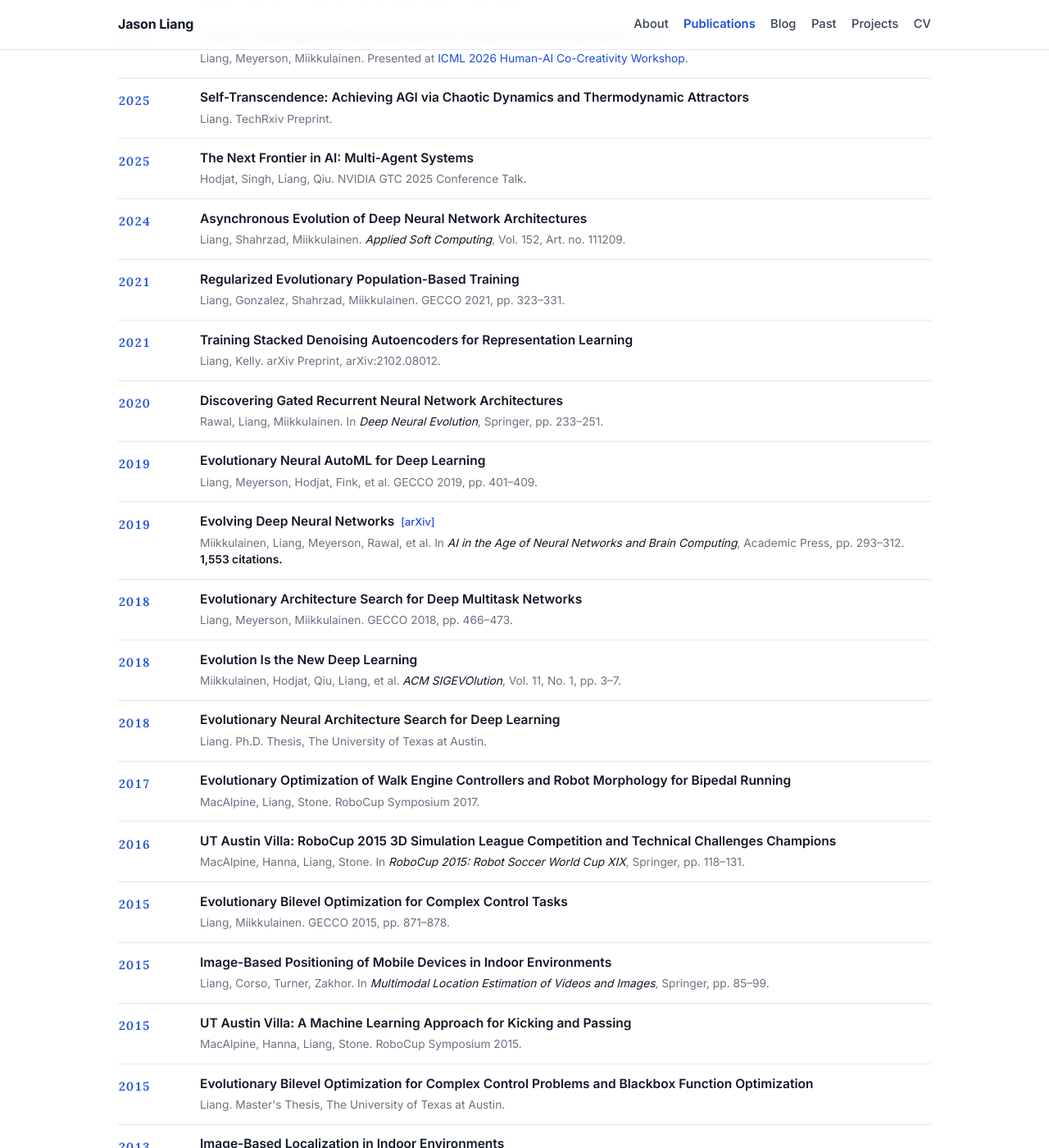
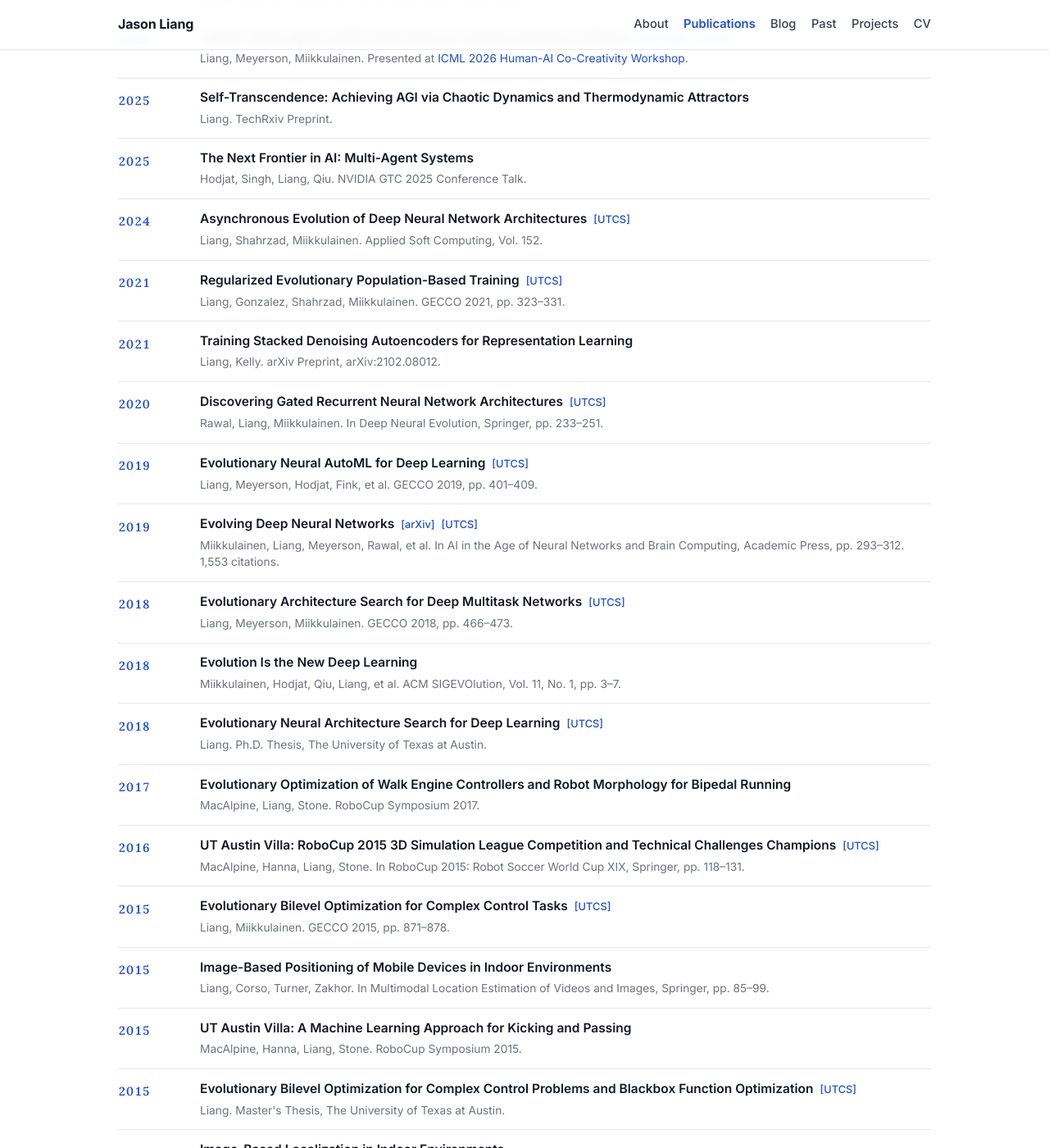
Before and after one commit to jasonzliang/jasonzliang.github.io, a Jekyll site: the page publications.html, which Jekyll copies as it is, in a window 1280 px wide and 1400 px high, scrolled down 299 px. Shown: the whole window at 82% size. Built offline with Jekyll 4.4.1, drawn with Linux system fonts in a browser that asks for light colours.

Commit message:
Add UTCS publication links, update Caesar project page link, and standardize subtext formatting
Co-Authored-By: Claude Code <noreply@anthropic.com>

```diff
--- a/publications.html
+++ b/publications.html
@@ -494,7 +494,7 @@
       </li>
       <li>
         <span class="pub-year">2026</span>
-        <span class="pub-title-row"><a href="https://arxiv.org/abs/2604.20855" target="_blank" rel="noopener" class="pub-title">Caesar: Deep Agentic Web Exploration for Creative Answer Synthesis</a> <a class="pub-arxiv" href="https://www.cognizant.com/us/en/ai-lab/blog/caesar-open-source-ai-research-agent" target="_blank" rel="noopener">[Blog]</a></span>
+        <span class="pub-title-row"><a href="https://arxiv.org/abs/2604.20855" target="_blank" rel="noopener" class="pub-title">Caesar: Deep Agentic Web Exploration for Creative Answer Synthesis</a> <a class="pub-arxiv" href="https://jasonzliang.github.io/caesar-agent/" target="_blank" rel="noopener">[Proj Page]</a> <a class="pub-arxiv" href="https://nn.cs.utexas.edu/?liang:caesar26" target="_blank" rel="noopener">[UTCS]</a></span>
         <span class="pub-meta">Liang, Meyerson, Miikkulainen. Presented at <a href="https://icml.cc/virtual/2026/workshop/54083" target="_blank" rel="noopener">ICML 2026 Human-AI Co-Creativity Workshop</a>.</span>
       </li>
       <li>
@@ -509,12 +509,12 @@
       </li>
       <li>
         <span class="pub-year">2024</span>
-        <a href="https://www.sciencedirect.com/science/article/abs/pii/S1568494623012279" target="_blank" rel="noopener" class="pub-title">Asynchronous Evolution of Deep Neural Network Architectures</a>
-        <span class="pub-meta">Liang, Shahrzad, Miikkulainen. <em>Applied Soft Computing</em>, Vol. 152, Art. no. 111209.</span>
+        <span class="pub-title-row"><a href="https://www.sciencedirect.com/science/article/abs/pii/S1568494623012279" target="_blank" rel="noopener" class="pub-title">Asynchronous Evolution of Deep Neural Network Architectures</a> <a class="pub-arxiv" href="https://nn.cs.utexas.edu/?liang:appliedsoftcomp23" target="_blank" rel="noopener">[UTCS]</a></span>
+        <span class="pub-meta">Liang, Shahrzad, Miikkulainen. Applied Soft Computing, Vol. 152.</span>
       </li>
       <li>
         <span class="pub-year">2021</span>
-        <a href="https://dl.acm.org/doi/10.1145/3449639.3459292" target="_blank" rel="noopener" class="pub-title">Regularized Evolutionary Population-Based Training</a>
+        <span class="pub-title-row"><a href="https://dl.acm.org/doi/10.1145/3449639.3459292" target="_blank" rel="noopener" class="pub-title">Regularized Evolutionary Population-Based Training</a> <a class="pub-arxiv" href="https://nn.cs.utexas.edu/?liang:gecco21" target="_blank" rel="noopener">[UTCS]</a></span>
         <span class="pub-meta">Liang, Gonzalez, Shahrzad, Miikkulainen. GECCO 2021, pp. 323–331.</span>
       </li>
       <li>
@@ -524,32 +524,32 @@
       </li>
       <li>
         <span class="pub-year">2020</span>
-        <a href="https://link.springer.com/chapter/10.1007/978-981-15-3685-4_9" target="_blank" rel="noopener" class="pub-title">Discovering Gated Recurrent Neural Network Architectures</a>
-        <span class="pub-meta">Rawal, Liang, Miikkulainen. In <em>Deep Neural Evolution</em>, Springer, pp. 233–251.</span>
+        <span class="pub-title-row"><a href="https://link.springer.com/chapter/10.1007/978-981-15-3685-4_9" target="_blank" rel="noopener" class="pub-title">Discovering Gated Recurrent Neural Network Architectures</a> <a class="pub-arxiv" href="https://nn.cs.utexas.edu/?rawal:deepbookchapter20" target="_blank" rel="noopener">[UTCS]</a></span>
+        <span class="pub-meta">Rawal, Liang, Miikkulainen. In Deep Neural Evolution, Springer, pp. 233–251.</span>
       </li>
       <li>
         <span class="pub-year">2019</span>
-        <a href="https://dl.acm.org/doi/10.1145/3321707.3321721" target="_blank" rel="noopener" class="pub-title">Evolutionary Neural AutoML for Deep Learning</a>
+        <span class="pub-title-row"><a href="https://dl.acm.org/doi/10.1145/3321707.3321721" target="_blank" rel="noopener" class="pub-title">Evolutionary Neural AutoML for Deep Learning</a> <a class="pub-arxiv" href="https://nn.cs.utexas.edu/?liang:gecco19" target="_blank" rel="noopener">[UTCS]</a></span>
         <span class="pub-meta">Liang, Meyerson, Hodjat, Fink, et al. GECCO 2019, pp. 401–409.</span>
       </li>
       <li>
         <span class="pub-year">2019</span>
-        <span class="pub-title-row"><a href="https://www.sciencedirect.com/science/article/pii/B9780128154809000153" target="_blank" rel="noopener" class="pub-title">Evolving Deep Neural Networks</a> <a class="pub-arxiv" href="https://arxiv.org/abs/1703.00548" target="_blank" rel="noopener">[arXiv]</a></span>
-        <span class="pub-meta">Miikkulainen, Liang, Meyerson, Rawal, et al. In <em>AI in the Age of Neural Networks and Brain Computing</em>, Academic Press, pp. 293–312. <strong>1,553 citations.</strong></span>
+        <span class="pub-title-row"><a href="https://www.sciencedirect.com/science/article/pii/B9780128154809000153" target="_blank" rel="noopener" class="pub-title">Evolving Deep Neural Networks</a> <a class="pub-arxiv" href="https://arxiv.org/abs/1703.00548" target="_blank" rel="noopener">[arXiv]</a> <a class="pub-arxiv" href="https://nn.cs.utexas.edu/?miikkulainen:chapter18" target="_blank" rel="noopener">[UTCS]</a></span>
+        <span class="pub-meta">Miikkulainen, Liang, Meyerson, Rawal, et al. In AI in the Age of Neural Networks and Brain Computing, Academic Press, pp. 293–312. 1,553 citations.</span>
       </li>
       <li>
         <span class="pub-year">2018</span>
-        <a href="https://dl.acm.org/doi/10.1145/3205455.3205489" target="_blank" rel="noopener" class="pub-title">Evolutionary Architecture Search for Deep Multitask Networks</a>
+        <span class="pub-title-row"><a href="https://dl.acm.org/doi/10.1145/3205455.3205489" target="_blank" rel="noopener" class="pub-title">Evolutionary Architecture Search for Deep Multitask Networks</a> <a class="pub-arxiv" href="https://nn.cs.utexas.edu/?liang:gecco18" target="_blank" rel="noopener">[UTCS]</a></span>
         <span class="pub-meta">Liang, Meyerson, Miikkulainen. GECCO 2018, pp. 466–473.</span>
       </li>
       <li>
         <span class="pub-year">2018</span>
         <a href="https://dl.acm.org/doi/10.1145/3231550.3231551" target="_blank" rel="noopener" class="pub-title">Evolution Is the New Deep Learning</a>
-        <span class="pub-meta">Miikkulainen, Hodjat, Qiu, Liang, et al. <em>ACM SIGEVOlution</em>, Vol. 11, No. 1, pp. 3–7.</span>
+        <span class="pub-meta">Miikkulainen, Hodjat, Qiu, Liang, et al. ACM SIGEVOlution, Vol. 11, No. 1, pp. 3–7.</span>
       </li>
       <li>
         <span class="pub-year">2018</span>
-        <a href="https://repositories.lib.utexas.edu/handle/2152/74258" target="_blank" rel="noopener" class="pub-title">Evolutionary Neural Architecture Search for Deep Learning</a>
+        <span class="pub-title-row"><a href="https://repositories.lib.utexas.edu/handle/2152/74258" target="_blank" rel="noopener" class="pub-title">Evolutionary Neural Architecture Search for Deep Learning</a> <a class="pub-arxiv" href="https://nn.cs.utexas.edu/?liang:phd18" target="_blank" rel="noopener">[UTCS]</a></span>
         <span class="pub-meta">Liang. Ph.D. Thesis, The University of Texas at Austin.</span>
       </li>
       <li>
@@ -559,18 +559,18 @@
       </li>
       <li>
         <span class="pub-year">2016</span>
-        <a href="https://link.springer.com/chapter/10.1007/978-3-319-29339-4_10" target="_blank" rel="noopener" class="pub-title">UT Austin Villa: RoboCup 2015 3D Simulation League Competition and Technical Challenges Champions</a>
-        <span class="pub-meta">MacAlpine, Hanna, Liang, Stone. In <em>RoboCup 2015: Robot Soccer World Cup XIX</em>, Springer, pp. 118–131.</span>
+        <span class="pub-title-row"><a href="https://link.springer.com/chapter/10.1007/978-3-319-29339-4_10" target="_blank" rel="noopener" class="pub-title">UT Austin Villa: RoboCup 2015 3D Simulation League Competition and Technical Challenges Champions</a> <a class="pub-arxiv" href="https://nn.cs.utexas.edu/?macalpine:lnai15" target="_blank" rel="noopener">[UTCS]</a></span>
+        <span class="pub-meta">MacAlpine, Hanna, Liang, Stone. In RoboCup 2015: Robot Soccer World Cup XIX, Springer, pp. 118–131.</span>
       </li>
       <li>
         <span class="pub-year">2015</span>
-        <a href="https://dl.acm.org/doi/10.1145/2739480.2754732" target="_blank" rel="noopener" class="pub-title">Evolutionary Bilevel Optimization for Complex Control Tasks</a>
+        <span class="pub-title-row"><a href="https://dl.acm.org/doi/10.1145/2739480.2754732" target="_blank" rel="noopener" class="pub-title">Evolutionary Bilevel Optimization for Complex Control Tasks</a> <a class="pub-arxiv" href="https://nn.cs.utexas.edu/?liang:gecco15" target="_blank" rel="noopener">[UTCS]</a></span>
         <span class="pub-meta">Liang, Miikkulainen. GECCO 2015, pp. 871–878.</span>
       </li>
       <li>
         <span class="pub-year">2015</span>
         <a href="https://link.springer.com/chapter/10.1007/978-3-319-09861-6_5" target="_blank" rel="noopener" class="pub-title">Image-Based Positioning of Mobile Devices in Indoor Environments</a>
-        <span class="pub-meta">Liang, Corso, Turner, Zakhor. In <em>Multimodal Location Estimation of Videos and Images</em>, Springer, pp. 85–99.</span>
+        <span class="pub-meta">Liang, Corso, Turner, Zakhor. In Multimodal Location Estimation of Videos and Images, Springer, pp. 85–99.</span>
       </li>
       <li>
         <span class="pub-year">2015</span>
@@ -579,7 +579,7 @@
       </li>
       <li>
         <span class="pub-year">2015</span>
-        <a href="https://repositories.lib.utexas.edu/handle/2152/31848" target="_blank" rel="noopener" class="pub-title">Evolutionary Bilevel Optimization for Complex Control Problems and Blackbox Function Optimization</a>
+        <span class="pub-title-row"><a href="https://repositories.lib.utexas.edu/handle/2152/31848" target="_blank" rel="noopener" class="pub-title">Evolutionary Bilevel Optimization for Complex Control Problems and Blackbox Function Optimization</a> <a class="pub-arxiv" href="https://nn.cs.utexas.edu/?liangthesis2015" target="_blank" rel="noopener">[UTCS]</a></span>
         <span class="pub-meta">Liang. Master's Thesis, The University of Texas at Austin.</span>
       </li>
       <li>
```
Also changed, not shown: index.html (+5 -5 lines).
